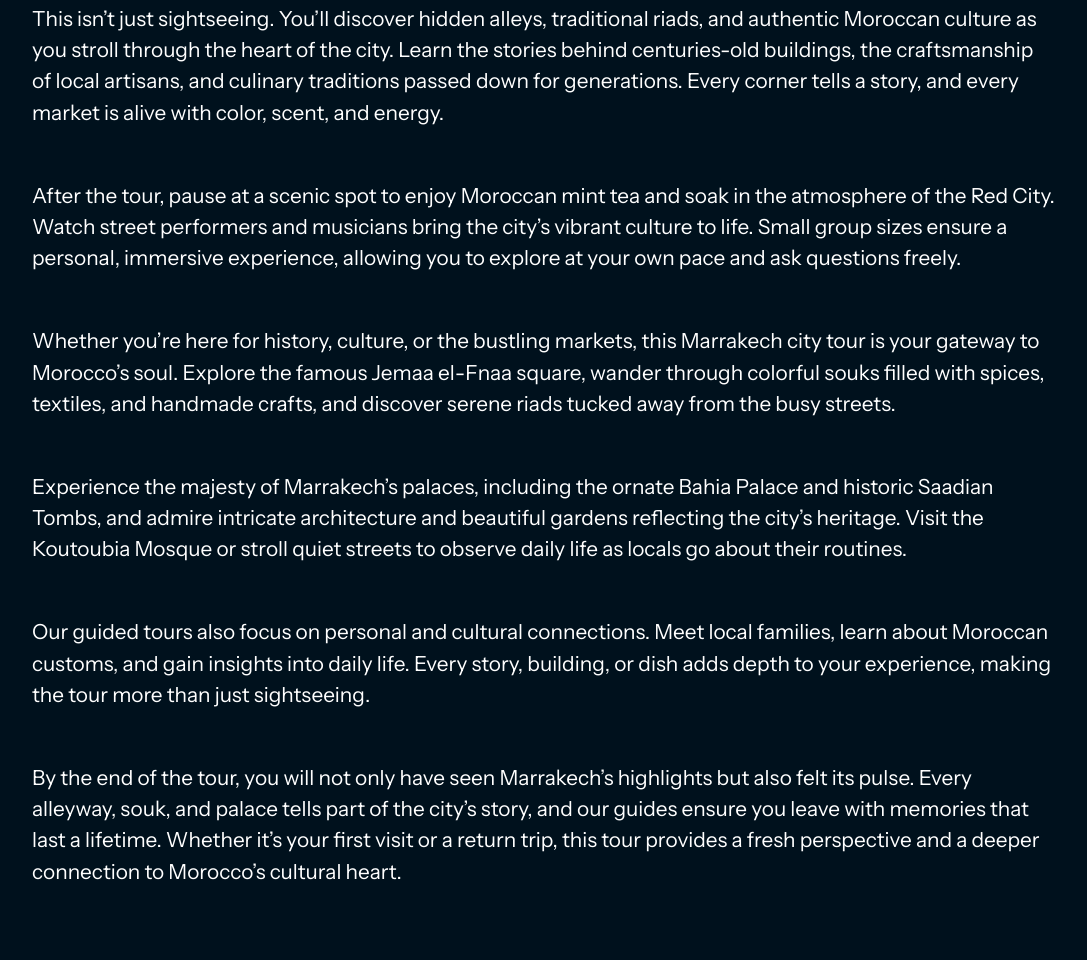
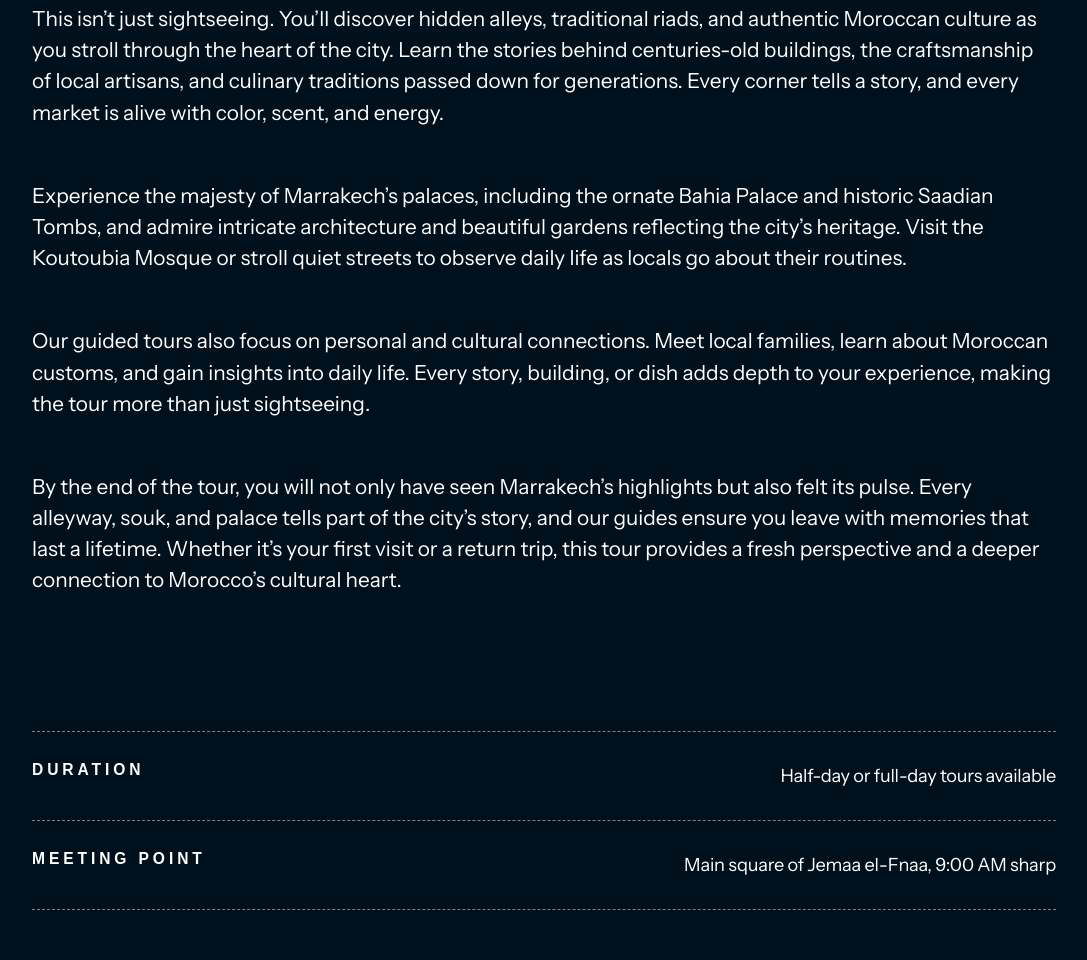
Before and after one commit to hamzaelbaz/halim-morocco-journeys, a website: page public/tours/marrakech.html in a window 1280 px wide. Shown: the part 1045-2005 px from the top of the page, without its empty margins (96-1183 px from the left). Drawn offline with nearby package versions, Linux system fonts and the light colour scheme.

Commit message:
modify the files

```diff
--- a/public/tours/marrakech.html
+++ b/public/tours/marrakech.html
@@ -105,11 +105,6 @@
           <p>Explore the vibrant streets of Marrakech with our guided city tours. Wander through the medina, marvel at historic palaces, and experience the lively souks with a knowledgeable local guide. Each tour immerses you in the authentic atmosphere of the city, offering a deep understanding of its culture, history, and traditions.</p>
 
           <p>This isn’t just sightseeing. You’ll discover hidden alleys, traditional riads, and authentic Moroccan culture as you stroll through the heart of the city. Learn the stories behind centuries-old buildings, the craftsmanship of local artisans, and culinary traditions passed down for generations. Every corner tells a story, and every market is alive with color, scent, and energy.</p>
-
-          <p>After the tour, pause at a scenic spot to enjoy Moroccan mint tea and soak in the atmosphere of the Red City. Watch street performers and musicians bring the city’s vibrant culture to life. Small group sizes ensure a personal, immersive experience, allowing you to explore at your own pace and ask questions freely.</p>
-
-          <p>Whether you’re here for history, culture, or the bustling markets, this Marrakech city tour is your gateway to Morocco’s soul. Explore the famous Jemaa el-Fnaa square, wander through colorful souks filled with spices, textiles, and handmade crafts, and discover serene riads tucked away from the busy streets.</p>
-
           <p>Experience the majesty of Marrakech’s palaces, including the ornate Bahia Palace and historic Saadian Tombs, and admire intricate architecture and beautiful gardens reflecting the city’s heritage. Visit the Koutoubia Mosque or stroll quiet streets to observe daily life as locals go about their routines.</p>
 
           <p>Our guided tours also focus on personal and cultural connections. Meet local families, learn about Moroccan customs, and gain insights into daily life. Every story, building, or dish adds depth to your experience, making the tour more than just sightseeing.</p>
```
